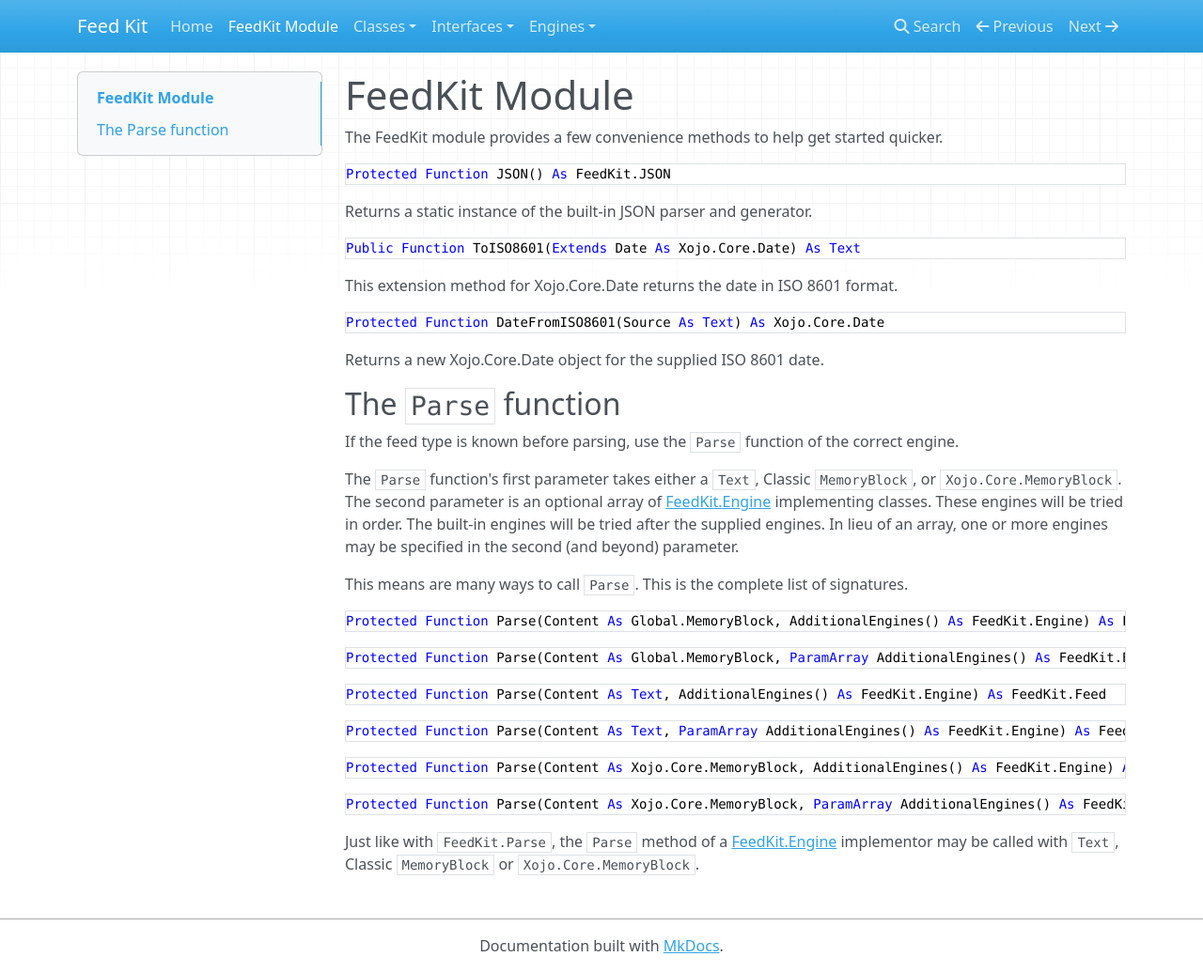
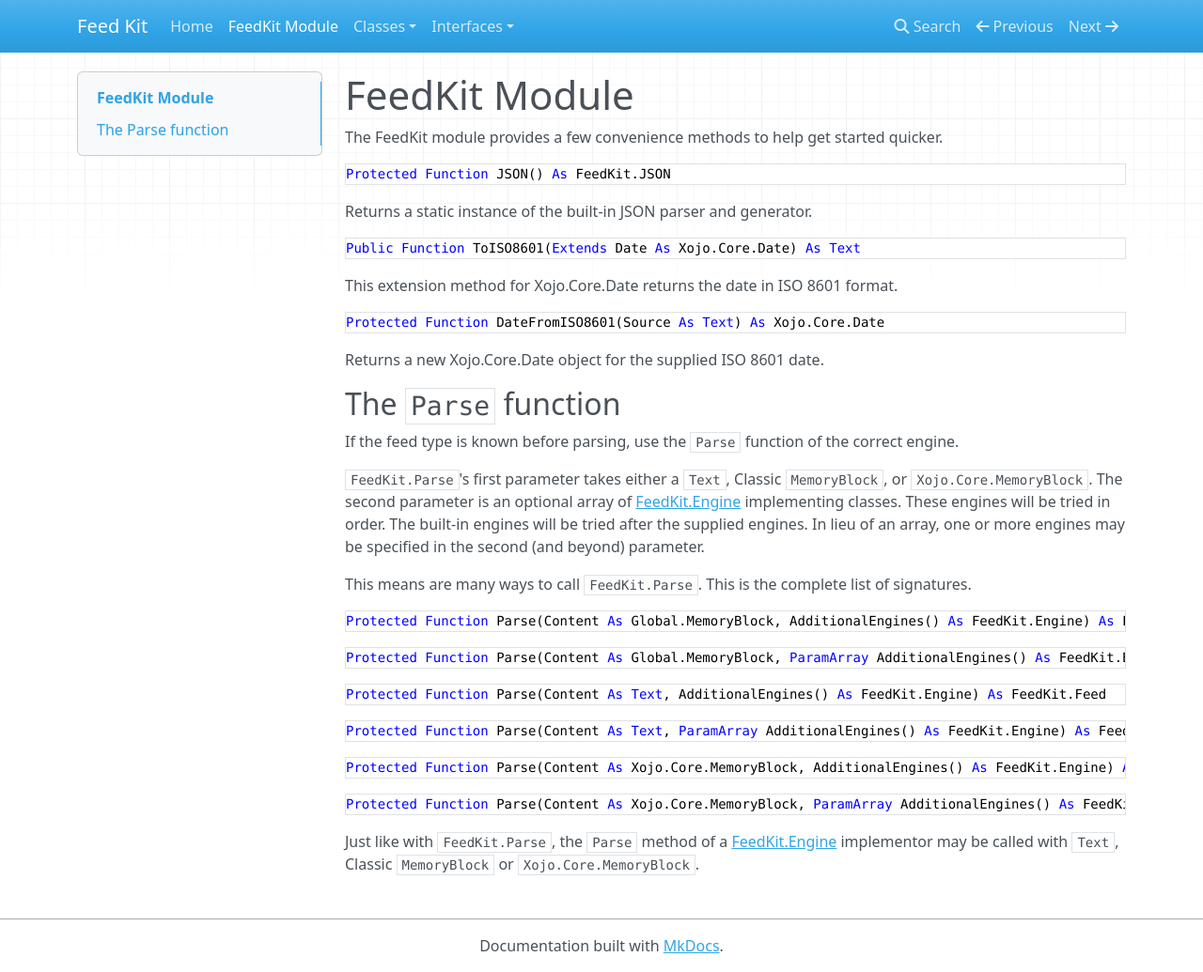
Before and after one commit to thommcgrath/Feed-Kit, an MkDocs documentation site: the page built from Documentation/docs/FeedKit.md, in a window 1280 px wide and 1035 px high. Shown: the whole window at 94% size. Built offline with MkDocs 1.6.1, drawn with Linux system fonts in a browser that asks for light colours; nearby versions of some CDN libraries; old or Windows-style settings are respelled for this version of MkDocs.

Commit message:
Removing documentation to FeedKit.JSON as it is no longer necessary.

```diff
--- a/Documentation/docs/FeedKit.md
+++ b/Documentation/docs/FeedKit.md
@@ -15,9 +15,9 @@ Returns a new Xojo.Core.Date object for the supplied ISO 8601 date.
 
 If the feed type is known before parsing, use the `Parse` function of the correct engine.
 
-The `Parse` function's first parameter takes either a `Text`, Classic `MemoryBlock`, or `Xojo.Core.MemoryBlock`. The second parameter is an optional array of [FeedKit.Engine](FeedKit.Engine.md) implementing classes. These engines will be tried in order. The built-in engines will be tried after the supplied engines. In lieu of an array, one or more engines may be specified in the second (and beyond) parameter.
+`FeedKit.Parse`'s first parameter takes either a `Text`, Classic `MemoryBlock`, or `Xojo.Core.MemoryBlock`. The second parameter is an optional array of [FeedKit.Engine](FeedKit.Engine.md) implementing classes. These engines will be tried in order. The built-in engines will be tried after the supplied engines. In lieu of an array, one or more engines may be specified in the second (and beyond) parameter.
 
-This means are many ways to call `Parse`. This is the complete list of signatures.
+This means are many ways to call `FeedKit.Parse`. This is the complete list of signatures.
 
 <pre><span style="font-family: 'source-code-pro', 'menlo', 'courier', monospace; color: #000000;"><span style="color: #0000FF;">Protected</span> <span style="color: #0000FF;">Function</span> Parse(Content <span style="color: #0000FF;">As</span> Global.MemoryBlock, AdditionalEngines() <span style="color: #0000FF;">As</span> FeedKit.Engine) <span style="color: #0000FF;">As</span> FeedKit.Feed</span></pre>
 
--- a/Documentation/mkdocs.yml
+++ b/Documentation/mkdocs.yml
@@ -11,7 +11,4 @@ pages:
 - Interfaces: [
 {FeedKit.Engine: 'FeedKit.Engine.md'}
 ]
-- Engines: [
-{FeedKit.JSON: 'FeedKit.JSON.md'}
-]
 theme: mkdocs
```
Also changed, not shown: Documentation/docs/FeedKit.JSON.md (deleted, +0 -55 lines).
